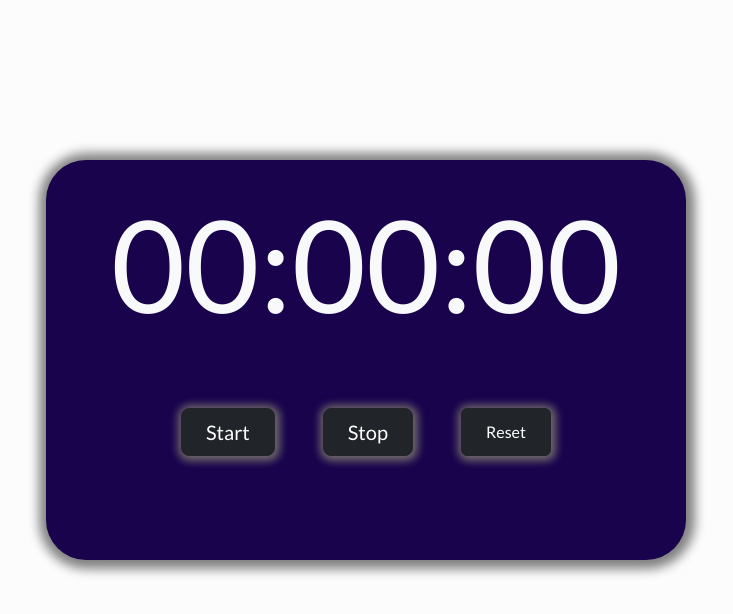
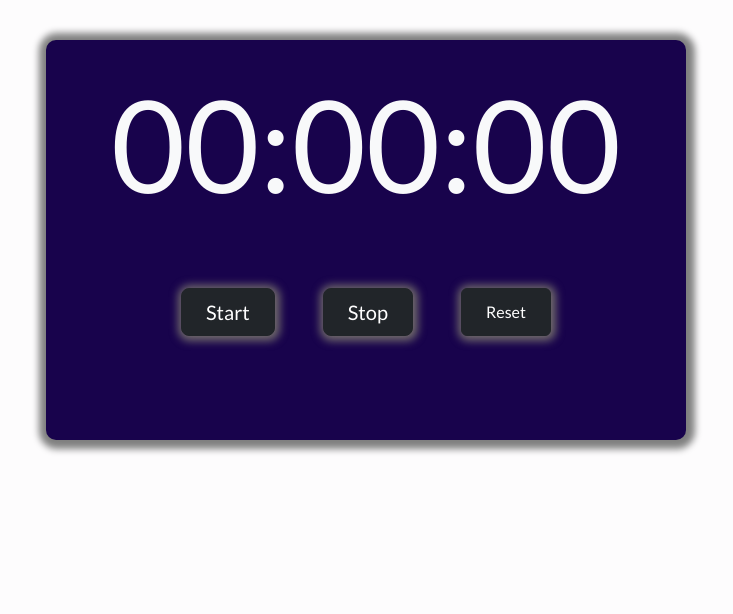
Before and after one commit to Rixty9/Stop-watch, a plain HTML site: page index.html in a window 1280 px wide. Shown: the whole page, without its empty margins (274-1007 px from the left). Drawn offline with nearby package versions, Linux system fonts and the light colour scheme.

Commit message:
Update style.css

```diff
--- a/style.css
+++ b/style.css
@@ -5,20 +5,20 @@ body {
 
 }
 
-
+/* stopwatch container */
 
 .container {
     background-color: rgb(24, 3, 76);
     width: 50% !important;
-    margin-top: 20vh;
+    margin-top: 5vh;
     height: 50vh;
     font-size: 10vw;
     font-family: 'Lato', sans-serif;
-    border-radius: 40px;
-    box-shadow: 1px 1px 11px 8px grey;
+    border-radius: 10px;
+    box-shadow: 1px 1px 7px 8px grey;
 }
 
-
+/* stopwatch-buttons */
 
 .buttons {
     font-family: 'Lato', sans-serif;
@@ -28,7 +28,7 @@ body {
     box-shadow: 1px 1px 8px 4px rgb(112, 106, 106);
 }
 
-
+/* media-query for less than equal 830 px */
 @media screen and (max-width:830px) {
     .count-down {
         position: relative;
```
